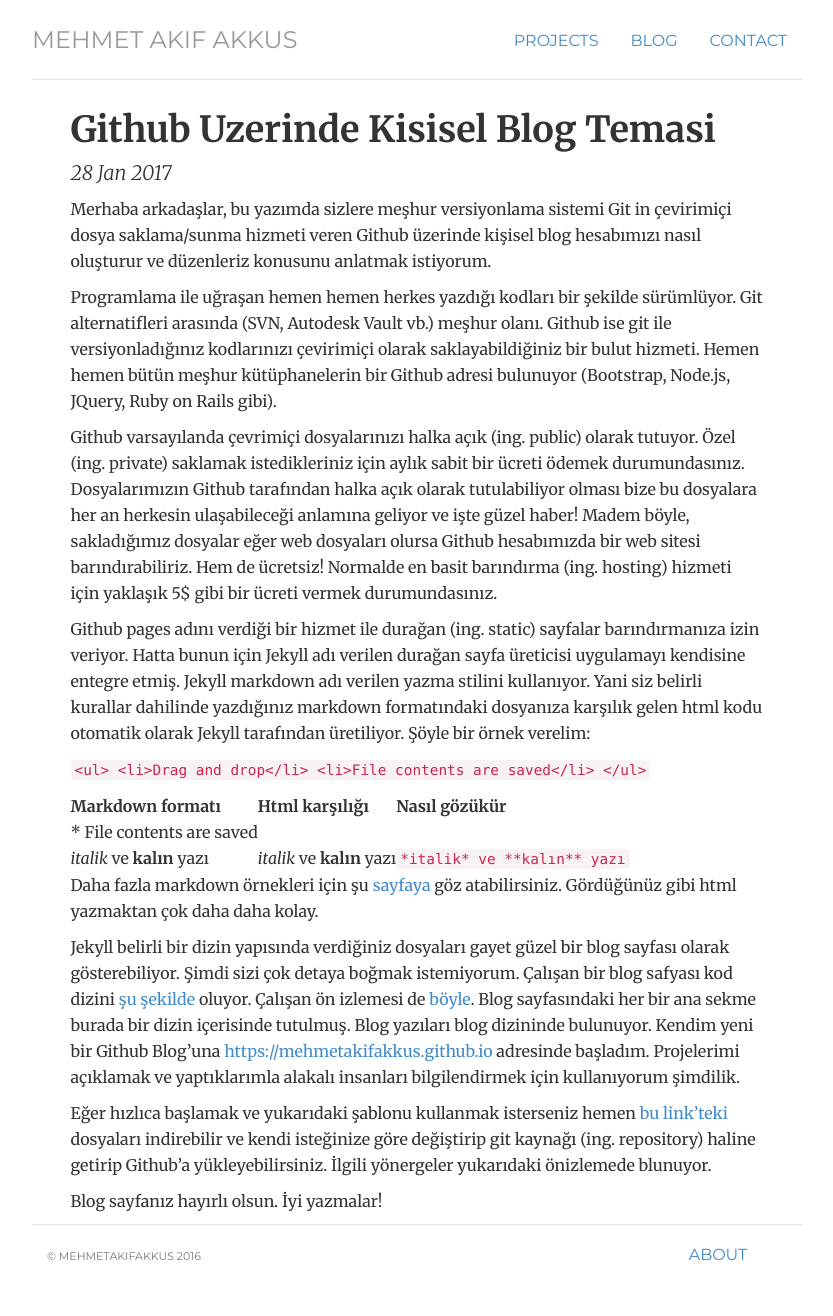
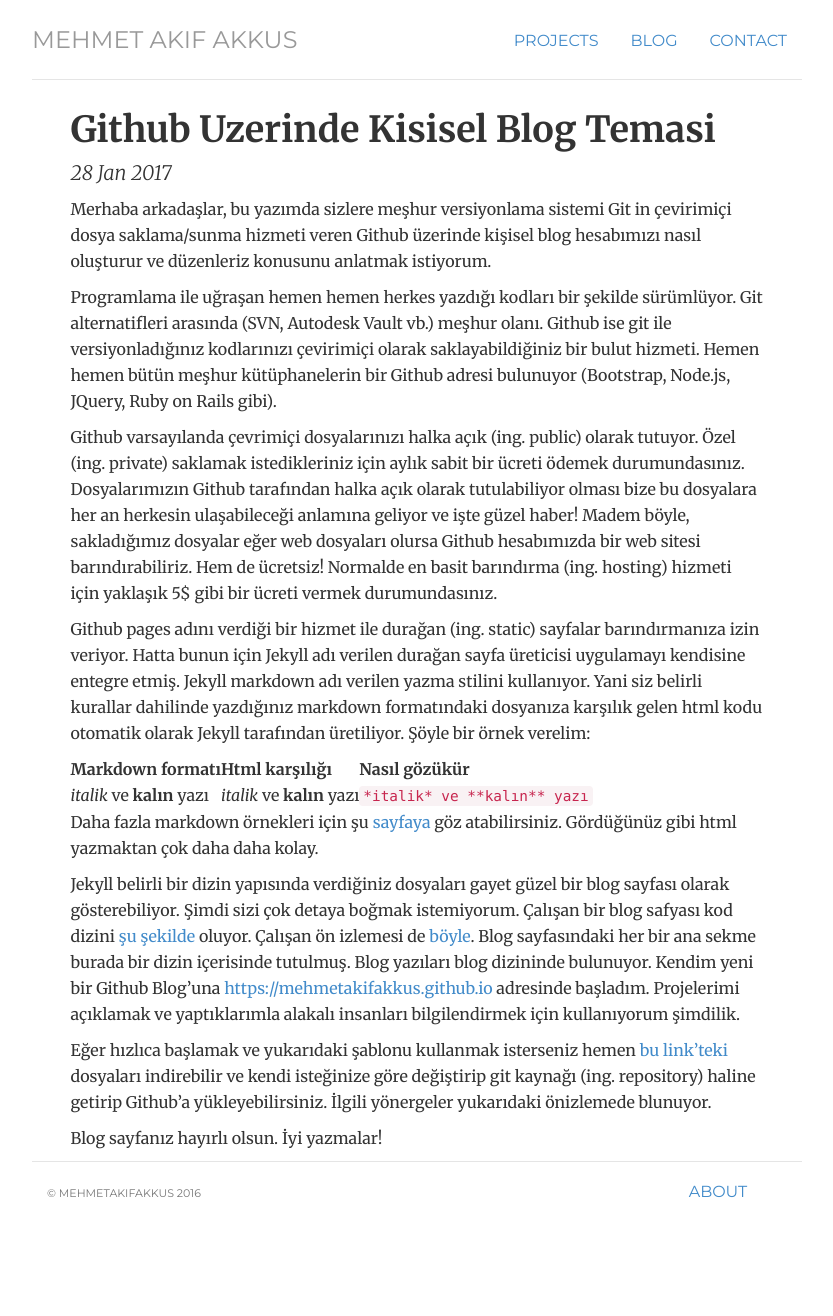
Before and after one commit to mehmetakifakkus/mehmetakifakkus.github.io, a Jekyll site: the page built from _posts/2017-01-28-github-uzerinde-kisisel-blog-temasi.md, in a window 1280 px wide. Shown: the whole page, without its empty margins (223-1056 px from the left). Built offline with Jekyll 4.4.1, drawn with Linux system fonts in a browser that asks for light colours; our own code applies the rules of GitHub Pages for plain Markdown files; after the commit the page ends 1253 px from its top, so only the background shows below that.

Commit message:
Update 2017-01-28-github-uzerinde-kisisel-blog-temasi.md

```diff
--- a/_posts/2017-01-28-github-uzerinde-kisisel-blog-temasi.md
+++ b/_posts/2017-01-28-github-uzerinde-kisisel-blog-temasi.md
@@ -6,12 +6,10 @@
 
 Github pages adını verdiği bir hizmet ile durağan (ing. static) sayfalar barındırmanıza izin veriyor. Hatta bunun için Jekyll adı verilen durağan sayfa üreticisi uygulamayı kendisine entegre etmiş. Jekyll markdown adı verilen yazma stilini kullanıyor. Yani siz belirli kurallar dahilinde yazdığınız markdown formatındaki dosyanıza karşılık gelen html kodu otomatik olarak Jekyll tarafından üretiliyor. Şöyle bir örnek verelim:
 
-<code> <ul> <li>Drag and drop</li> <li>File contents are saved</li> </ul> </code>
 
 | Markdown formatı               | Html karşılığı              | Nasıl gözükür    |
 | -------------------------------|: ---------------------------|: --------------------------|
-| * File contents are saved       |                            |                  |
-| *italik* ve **kalın** yazı      | *italik* ve **kalın** yazı | <code>*italik* ve **kalın** yazı</code>          |
+| *italik* ve **kalın** yazı      | <em>italik</em> ve <strong>kalın</strong> yazı | <code>*italik* ve **kalın** yazı</code>          |
 
 Daha fazla markdown örnekleri için şu [sayfaya](https://jbt.github.io/markdown-editor) göz atabilirsiniz. Gördüğünüz gibi html yazmaktan çok daha daha kolay.
 
```
